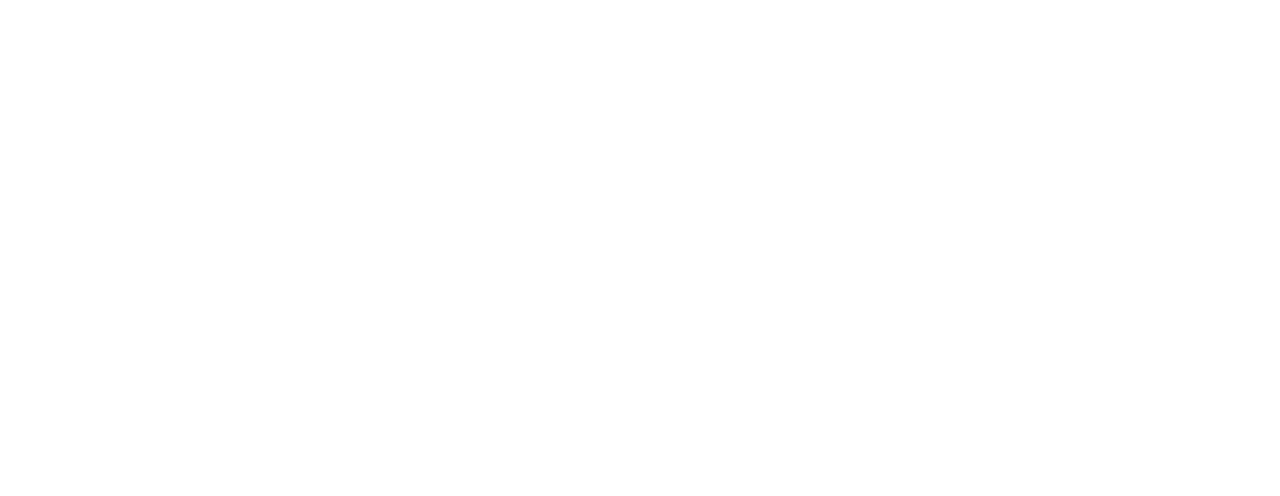
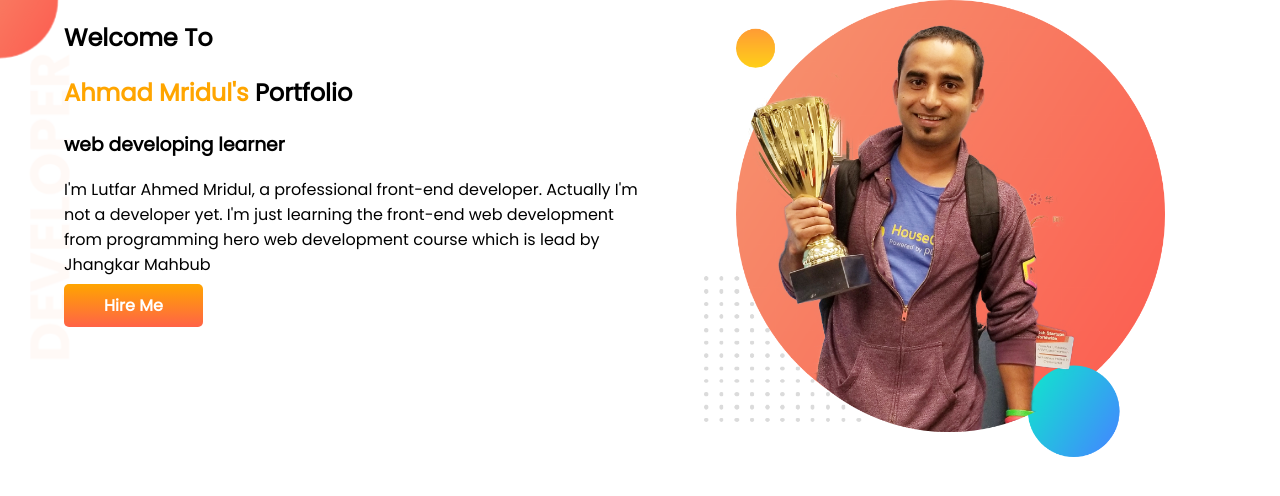
Before and after one commit to Ahmad-Mridul/Ahmad-portfolio, a plain HTML site: page index.html in a window 1280 px wide. Drawn offline with Linux system fonts and the light colour scheme.

Commit message:
top banner added

```diff
--- a/index.html
+++ b/index.html
@@ -6,11 +6,29 @@
     <meta http-equiv="X-UA-Compatible" content="IE=edge">
     <meta name="viewport" content="width=device-width, initial-scale=1.0">
     <title>Ahmad Portfolio</title>
+    <link rel="preconnect" href="https://fonts.googleapis.com">
+    <link rel="preconnect" href="https://fonts.gstatic.com" crossorigin>
+    <link href="https://fonts.googleapis.com/css2?family=Poppins&display=swap" rel="stylesheet">
     <link rel="stylesheet" href="style.css">
 </head>
 
 <body>
-
+    <section class="top_section">
+        <div class="half_width">
+            <h1>Welcome To</h1>
+            <h1><span class="name_orange">Ahmad Mridul's</span> Portfolio</h1>
+            <h3>web developing learner</h3>
+            <p>I'm Lutfar Ahmed Mridul, a professional front-end developer. Actually I'm not a developer yet. I'm just
+                learning
+                the front-end web development from programming hero web development course which is lead by Jhangkar
+                Mahbub
+            </p>
+            <a class="hire_me" href="https://www.linkedin.com/in/ahmadmridul/" target="_blank">Hire Me</a>
+        </div>
+        <div class="half_width">
+            <img src="jhankar.png" alt="jhangkar mahbub's image">
+        </div>
+    </section>
 </body>
 
 </html>
--- a/style.css
+++ b/style.css
@@ -0,0 +1,30 @@
+body{
+    font-family: 'Poppins', sans-serif;
+    margin: 0;
+}
+.name_orange{
+    color:orange;
+}
+section{
+    display: flex;
+}
+.half_width{
+    width: 50%;
+    padding-left: 5%;
+}
+.half_width img{
+    width: 80%;
+}
+.hire_me{
+    text-decoration: none;
+    background-image: linear-gradient(orange,tomato);
+    color:white;
+    font-weight: 700;
+    padding:10px 40px;
+    border-radius: 5px;
+}
+.top_section{
+    background-image: url("top-banner.png");
+    background-repeat: no-repeat;
+
+}
```
Also changed, not shown: dream-bg.png (added), exp-bg.png (added), jhankar.png (added), jhankar2.png (added), my-bg.png (added), my-bg2.png (added), top-banner.png (added).
